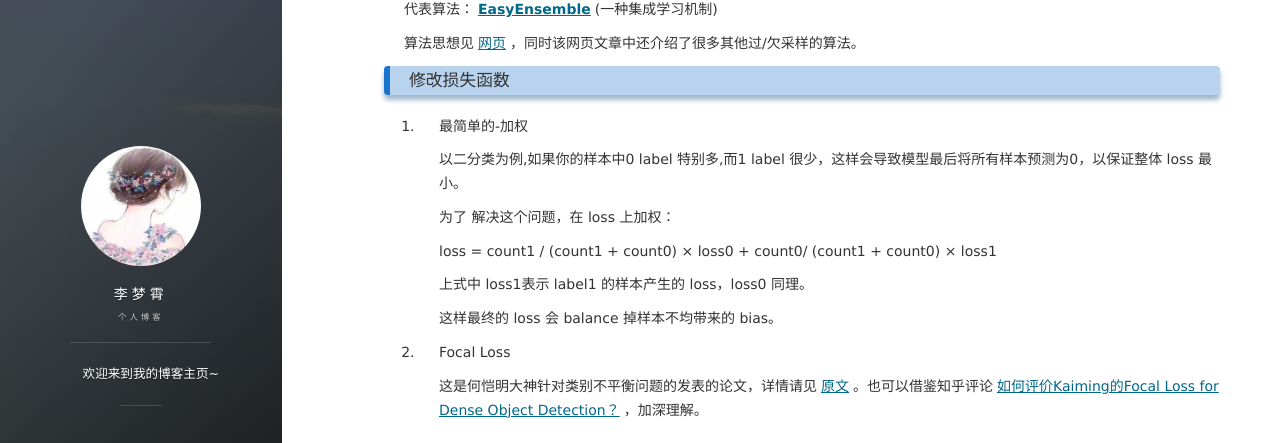
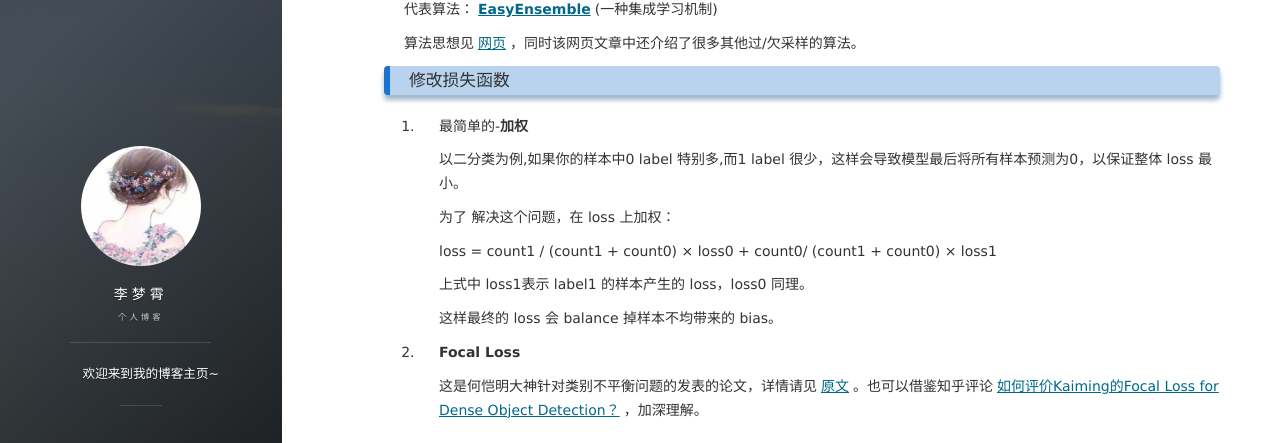
Before and after one commit to meteor518/meteor518.github.io, a Jekyll site: the page built from _posts/2018-12-08-类别不平衡策略.markdown, in a window 1280 px wide and 900 px high, scrolled down 943 px. Shown: the part 142-585 px from the top of the window. Built offline with Jekyll 4.4.1, drawn with Linux system fonts in a browser that asks for light colours; nearby versions of some CDN libraries; comment, search, counter and statistics services are not loaded.

Commit message:
first commit

```diff
--- a/_posts/2018-12-08-类别不平衡策略.markdown
+++ b/_posts/2018-12-08-类别不平衡策略.markdown
@@ -46,7 +46,7 @@ title:  "类别不平衡解决策略"
 
 ### 修改损失函数
 
-1. 最简单的-加权
+1. 最简单的-**加权**
 
 	以二分类为例,如果你的样本中0 label 特别多,而1 label 很少，这样会导致模型最后将所有样本预测为0，以保证整体 loss 最小。
 
@@ -58,7 +58,7 @@ title:  "类别不平衡解决策略"
 
 	这样最终的 loss 会 balance 掉样本不均带来的 bias。
 
-2. Focal Loss
+2. **Focal Loss**
 
 	这是何恺明大神针对类别不平衡问题的发表的论文，详情请见[原文](https://arxiv.org/abs/1708.02002)。也可以借鉴知乎评论[如何评价Kaiming的Focal Loss for Dense Object Detection？](https://www.zhihu.com/question/63581984)，加深理解。
 
```
